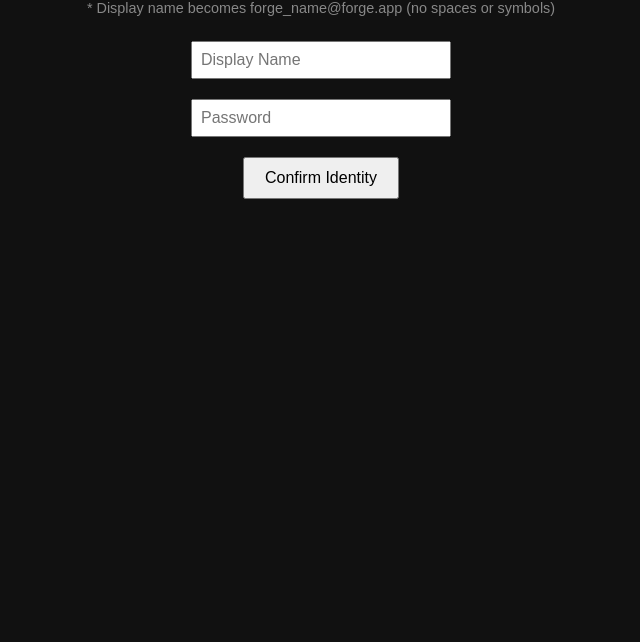
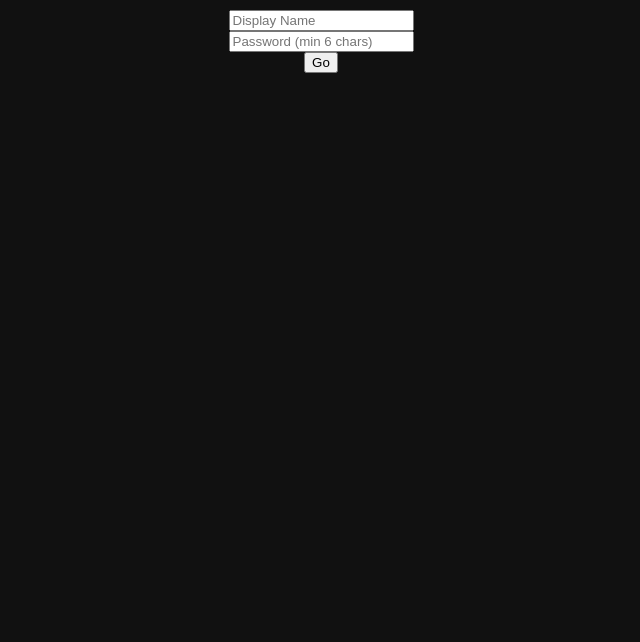
Before and after one commit to Forge-Lord/Table-Forge, a website: page profile.html in a window 1280 px wide. Shown: the part 158-800 px from the top of the page, without its empty margins (319-959 px from the left). Drawn offline with Linux system fonts and the light colour scheme.

Commit message:
Update profile.html

```diff
--- a/profile.html
+++ b/profile.html
@@ -2,57 +2,22 @@
 <html>
 <head>
   <title>Forge Identity</title>
-  <meta name="viewport" content="width=device-width, initial-scale=1.0" />
-  <style>
-    body {
-      background-color: #111;
-      color: white;
-      font-family: sans-serif;
-      text-align: center;
-      margin-top: 100px;
-    }
-    input {
-      margin: 10px;
-      padding: 8px;
-      font-size: 16px;
-      width: 240px;
-    }
-    button {
-      padding: 10px 20px;
-      font-size: 16px;
-      margin-top: 10px;
-    }
-    #message {
-      margin-top: 20px;
-      color: #f55;
-    }
-    p {
-      font-size: 0.9em;
-      color: #888;
-    }
-  </style>
   <script src="https://www.gstatic.com/firebasejs/9.23.0/firebase-app-compat.js"></script>
   <script src="https://www.gstatic.com/firebasejs/9.23.0/firebase-auth-compat.js"></script>
 </head>
-<body>
+<body style="background:#111; color:white; text-align:center; padding-top:80px;">
   <h1>Forge Identity</h1>
-  <p>* Display name becomes forge_name@forge.app (no spaces or symbols)</p>
-
-  <input type="text" id="displayName" placeholder="Display Name" /> <br />
-  <input type="password" id="password" placeholder="Password" /> <br />
-  <button onclick="confirmIdentity()">Confirm Identity</button>
-  <div id="message"></div>
+  <input id="displayName" placeholder="Display Name" /><br />
+  <input id="password" type="password" placeholder="Password (min 6 chars)" /><br />
+  <button onclick="confirm()">Go</button>
+  <div id="msg" style="margin-top:1em;color:#f55;"></div>
 
   <script>
     const firebaseConfig = {
       apiKey: "AIzaSyBzvVpMCdg3Y6i5vCGWarorcTmzBzjmPow",
       authDomain: "tableforge-app.firebaseapp.com",
-      projectId: "tableforge-app",
-      storageBucket: "tableforge-app.appspot.com",
-      messagingSenderId: "708497363618",
-      appId: "1:708497363618:web:39da060b48681944923dfb"
+      projectId: "tableforge-app"
     };
-
     firebase.initializeApp(firebaseConfig);
     const auth = firebase.auth();
 
@@ -60,39 +25,33 @@
       return name.toLowerCase().replace(/[^a-z0-9]/gi, "_");
     }
 
-    async function confirmIdentity() {
-      const rawName = document.getElementById('displayName').value.trim();
-      const password = document.getElementById('password').value;
-      const message = document.getElementById('message');
-      const displayName = sanitize(rawName);
-      const email = `forge_${displayName}@forge.app`;
+    async function confirm() {
+      const rawName = document.getElementById("displayName").value.trim();
+      const password = document.getElementById("password").value;
+      const email = `forge_${sanitize(rawName)}@forge.app`;
+      const msg = document.getElementById("msg");
+      msg.textContent = "";
 
-      if (!displayName || !password) {
-        message.textContent = "Please enter both name and password.";
+      if (!rawName || password.length < 6) {
+        msg.textContent = "Please use a valid name and 6+ char password.";
         return;
       }
 
       try {
         await auth.signInWithEmailAndPassword(email, password);
         localStorage.setItem("displayName", rawName);
-        message.style.color = "#0f0";
-        message.textContent = `Welcome back, ${rawName}. Redirecting...`;
-        setTimeout(() => window.location.href = "/lobby.html", 1200);
+        window.location.href = "/lobby.html";
       } catch (err) {
         if (err.code === "auth/user-not-found") {
           try {
             await auth.createUserWithEmailAndPassword(email, password);
             localStorage.setItem("displayName", rawName);
-            message.style.color = "#0f0";
-            message.textContent = `Account created. Entering lobby...`;
-            setTimeout(() => window.location.href = "/lobby.html", 1200);
-          } catch (signupErr) {
-            message.style.color = "#f55";
-            message.textContent = "Signup failed: " + signupErr.message;
+            window.location.href = "/lobby.html";
+          } catch (createErr) {
+            msg.textContent = "Signup error: " + createErr.message;
           }
         } else {
-          message.style.color = "#f55";
-          message.textContent = "Login failed: " + err.message;
+          msg.textContent = "Login error: " + err.message;
         }
       }
     }
```
